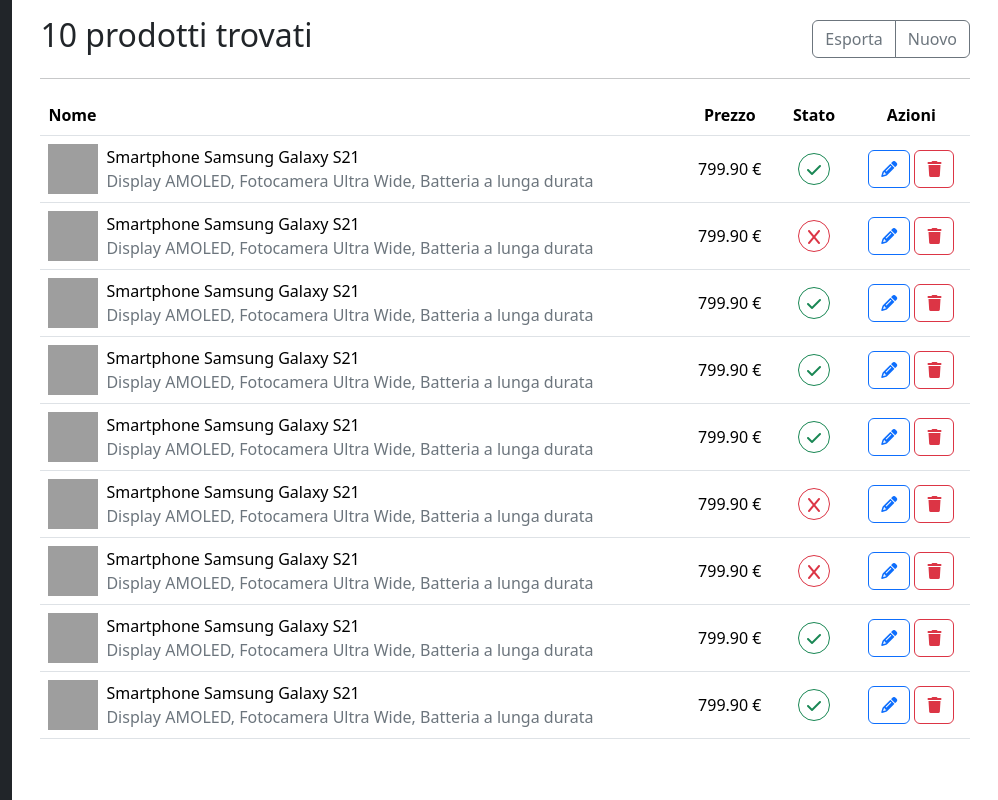
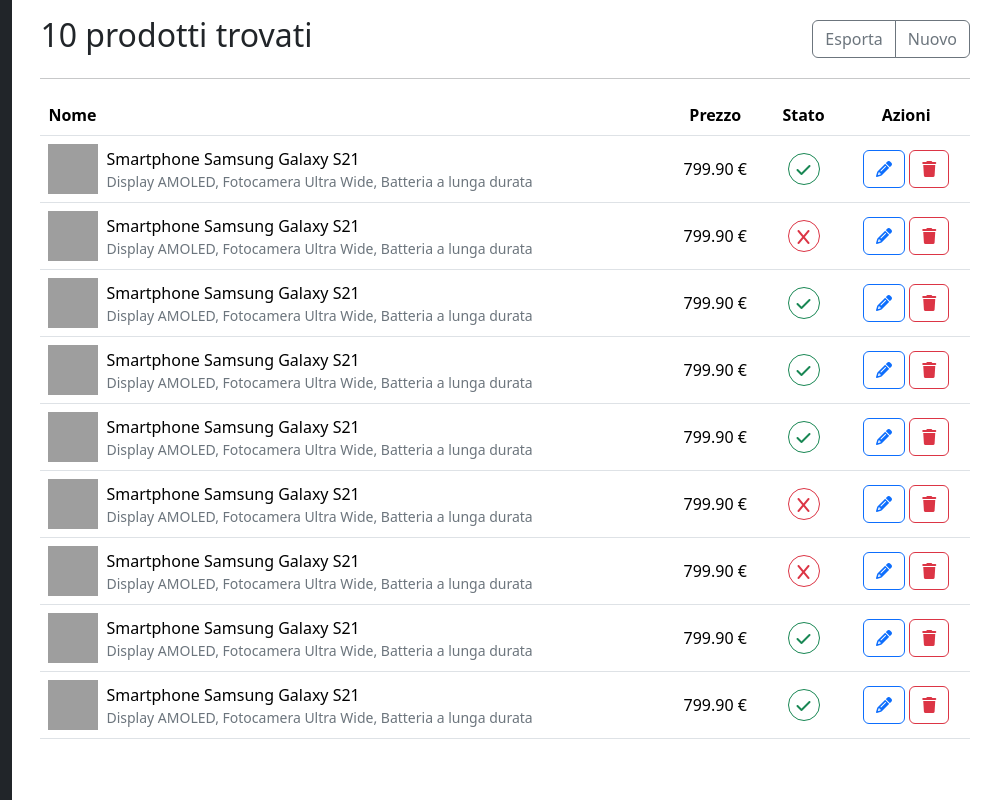
Before and after one commit to sabino-olivieri/html-css-bootstrap-dashboard, a plain HTML site: page products.html in a window 1280 px wide. Shown: the full height of the page, 282-1280 px from the left. Drawn offline with nearby package versions, Linux system fonts and the light colour scheme; grey boxes are pictures that could not be loaded.

Commit message:
fix: font-size for description on products page

```diff
--- a/products.html
+++ b/products.html
@@ -149,8 +149,8 @@
 
                                     <div>
                                         <span>Smartphone Samsung Galaxy S21</span>
-                                        <p class="mb-0 text-secondary d-none d-xl-block">Display AMOLED, Fotocamera
-                                            Ultra Wide, Batteria a lunga durata</p>
+                                        <small class="text-secondary d-none d-xl-block">Display AMOLED, Fotocamera
+                                            Ultra Wide, Batteria a lunga durata</small>
                                     </div>
                                 </div>
                             </td>
@@ -175,8 +175,8 @@
 
                                     <div>
                                         <span>Smartphone Samsung Galaxy S21</span>
-                                        <p class="mb-0 text-secondary d-none d-xl-block">Display AMOLED, Fotocamera
-                                            Ultra Wide, Batteria a lunga durata</p>
+                                        <small class="text-secondary d-none d-xl-block">Display AMOLED, Fotocamera
+                                            Ultra Wide, Batteria a lunga durata</small>
                                     </div>
                                 </div>
                             </td>
@@ -202,8 +202,8 @@
 
                                     <div>
                                         <span>Smartphone Samsung Galaxy S21</span>
-                                        <p class="mb-0 text-secondary d-none d-xl-block">Display AMOLED, Fotocamera
-                                            Ultra Wide, Batteria a lunga durata</p>
+                                        <small class="text-secondary d-none d-xl-block">Display AMOLED, Fotocamera
+                                            Ultra Wide, Batteria a lunga durata</small>
                                     </div>
                                 </div>
                             </td>
@@ -228,8 +228,8 @@
 
                                     <div>
                                         <span>Smartphone Samsung Galaxy S21</span>
-                                        <p class="mb-0 text-secondary d-none d-xl-block">Display AMOLED, Fotocamera
-                                            Ultra Wide, Batteria a lunga durata</p>
+                                        <small class="text-secondary d-none d-xl-block">Display AMOLED, Fotocamera
+                                            Ultra Wide, Batteria a lunga durata</small>
                                     </div>
                                 </div>
                             </td>
@@ -254,8 +254,8 @@
 
                                     <div>
                                         <span>Smartphone Samsung Galaxy S21</span>
-                                        <p class="mb-0 text-secondary d-none d-xl-block">Display AMOLED, Fotocamera
-                                            Ultra Wide, Batteria a lunga durata</p>
+                                        <small class="text-secondary d-none d-xl-block">Display AMOLED, Fotocamera
+                                            Ultra Wide, Batteria a lunga durata</small>
                                     </div>
                                 </div>
                             </td>
@@ -280,8 +280,8 @@
 
                                     <div>
                                         <span>Smartphone Samsung Galaxy S21</span>
-                                        <p class="mb-0 text-secondary d-none d-xl-block">Display AMOLED, Fotocamera
-                                            Ultra Wide, Batteria a lunga durata</p>
+                                        <small class="text-secondary d-none d-xl-block">Display AMOLED, Fotocamera
+                                            Ultra Wide, Batteria a lunga durata</small>
                                     </div>
                                 </div>
                             </td>
@@ -307,8 +307,8 @@
 
                                     <div>
                                         <span>Smartphone Samsung Galaxy S21</span>
-                                        <p class="mb-0 text-secondary d-none d-xl-block">Display AMOLED, Fotocamera
-                                            Ultra Wide, Batteria a lunga durata</p>
+                                        <small class="text-secondary d-none d-xl-block">Display AMOLED, Fotocamera
+                                            Ultra Wide, Batteria a lunga durata</small>
                                     </div>
                                 </div>
                             </td>
@@ -334,8 +334,8 @@
 
                                     <div>
                                         <span>Smartphone Samsung Galaxy S21</span>
-                                        <p class="mb-0 text-secondary d-none d-xl-block">Display AMOLED, Fotocamera
-                                            Ultra Wide, Batteria a lunga durata</p>
+                                        <small class="text-secondary d-none d-xl-block">Display AMOLED, Fotocamera
+                                            Ultra Wide, Batteria a lunga durata</small>
                                     </div>
                                 </div>
                             </td>
@@ -360,8 +360,8 @@
 
                                     <div>
                                         <span>Smartphone Samsung Galaxy S21</span>
-                                        <p class="mb-0 text-secondary d-none d-xl-block">Display AMOLED, Fotocamera
-                                            Ultra Wide, Batteria a lunga durata</p>
+                                        <small class="text-secondary d-none d-xl-block">Display AMOLED, Fotocamera
+                                            Ultra Wide, Batteria a lunga durata</small>
                                     </div>
                                 </div>
                             </td>
```
